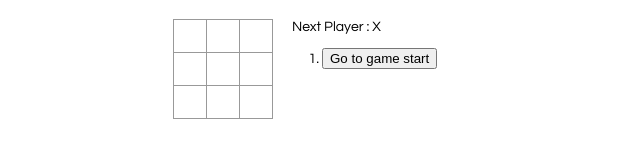
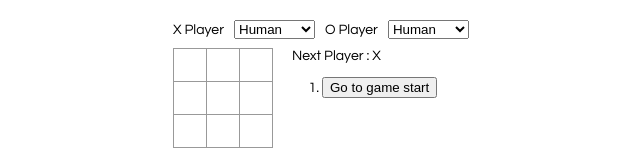
Before and after one commit to sirfi/react-tic-tac-toe, a React app: page / in a window 1280 px wide. Shown: the whole page, without its empty margins (267-907 px from the left). Built offline with nearby package versions, Linux system fonts and the light colour scheme.

Commit message:
computer random playing

```diff
--- a/src/components/App.css
+++ b/src/components/App.css
@@ -29,10 +29,11 @@ ol, ul {
     cursor: pointer;
 }
 
-.square.x{
+.square.x {
     color: #1ca8fc;
 }
-.square.o{
+
+.square.o {
     color: #444444;
 }
 
@@ -45,12 +46,21 @@ ol, ul {
 }
 
 .game {
+
+    max-width: 400px;
+    margin: 0 auto;
+}
+
+.game-inner {
     display: flex;
     flex-direction: row;
-  max-width: 400px;
-  margin: 0 auto;
 }
 
 .game-info {
     margin-left: 20px;
 }
+
+.game-options select, .game-options label {
+    margin-bottom: 10px;
+    margin-right: 10px;
+}
--- a/src/components/Game.js
+++ b/src/components/Game.js
@@ -13,8 +13,8 @@ function calculateWinner(squares) {
         [2, 4, 6],
     ];
     for (let i = 0; i < lines.length; i++) {
-        const [a,b,c] = lines[i];
-        if(squares[a] && squares[a] === squares[b] && squares[a] === squares[c])
+        const [a, b, c] = lines[i];
+        if (squares[a] && squares[a] === squares[b] && squares[a] === squares[c])
             return squares[a];
     }
     return null;
@@ -28,42 +28,67 @@ class Game extends Component {
             history: [{
                 squares: Array(9).fill(null),
             }],
-            stepNumber:0,
-            xIsNext: true
+            stepNumber: 0,
+            nextPlayer: 'X',
+            playerTypes: {
+                X: 'human',
+                O: 'human'
+            }
         };
     }
 
-    handleClick(i){
-        const history  = this.state.history.slice(0, this.state.stepNumber + 1);
-        const current = history[history.length-1];
+    handleSquareClick(i) {
+        const history = this.state.history.slice(0, this.state.stepNumber + 1);
+        const current = history[history.length - 1];
         const squares = current.squares.slice();
-        if(calculateWinner(squares) || squares[i])
+        if (calculateWinner(squares) || squares[i])
             return;
-        squares[i]=this.state.xIsNext ? 'X' : 'O';
+        squares[i] = this.state.nextPlayer;
         this.setState({
-            history:history.concat([{
+            history: history.concat([{
                 squares
             }]),
             stepNumber: history.length,
-            xIsNext : !this.state.xIsNext
-        });
+            nextPlayer: this.state.nextPlayer === 'X' ? 'O' : 'X'
+        }, () => this.computerPlay());
     }
 
-    jumpTo(step){
+    computerPlay() {
+        const history = this.state.history.slice(0, this.state.stepNumber + 1);
+        const current = history[history.length - 1];
+        const squares = current.squares;
+        if (this.state.playerTypes[this.state.nextPlayer] === 'computer' && squares.filter(s=>s===null).length>0) {
+            let i;
+            do {
+                i = Math.round(Math.random() * 8);
+            } while (squares[i] !== null);
+            this.handleSquareClick(i);
+        }
+    }
+
+    handleTypeChange(player, type) {
+        const playerTypes = this.state.playerTypes;
+        playerTypes[player] = type;
         this.setState({
-            stepNumber:step,
-            xIsNext:(step % 2) ===0
-        });
+            playerTypes
+        }, () => this.computerPlay());
+    }
+
+    jumpTo(step) {
+        this.setState({
+            stepNumber: step,
+            nextPlayer: (step % 2) === 1 ? 'O' : 'X'
+        }, () => this.computerPlay());
     }
 
     render() {
-        const history  = this.state.history;
+        const history = this.state.history;
         const current = history[this.state.stepNumber];
         const winner = calculateWinner(current.squares);
 
-        const moves = history.map((step, move)=>{
+        const moves = history.map((step, move) => {
             const desc = move ?
-                ('Go to move #' + move):
+                ('Go to move #' + move) :
                 'Go to game start';
             return (
                 <li key={move}>
@@ -73,18 +98,34 @@ class Game extends Component {
         });
 
         let status;
-        if(winner)
+        if (winner)
             status = 'Winner : ' + winner;
         else
-            status = 'Next Player : ' + (this.state.xIsNext ? 'X' : 'O');
+            status = 'Next Player : ' + this.state.nextPlayer;
         return (
             <div className="game">
-                <div className="game-board">
-                    <Board squares={current.squares} onClick={(i)=> this.handleClick(i)} />
+                <div className="game-options">
+                    <label htmlFor="XPlayerType">X Player</label>
+                    <select name="XPlayerType" value={this.state.playerTypes.X}
+                            onChange={e => this.handleTypeChange("X", e.target.value)}>
+                        <option value="human">Human</option>
+                        <option value="computer">Computer</option>
+                    </select>
+                    <label htmlFor="OPlayerType">O Player</label>
+                    <select name="OPlayerType" value={this.state.playerTypes.O}
+                            onChange={e => this.handleTypeChange("O", e.target.value)}>
+                        <option value="human">Human</option>
+                        <option value="computer">Computer</option>
+                    </select>
                 </div>
-                <div className="game-info">
-                    <div>{status}</div>
-                    <ol>{moves}</ol>
+                <div className="game-inner">
+                    <div className="game-board">
+                        <Board squares={current.squares} onClick={(i) => this.handleSquareClick(i)}/>
+                    </div>
+                    <div className="game-info">
+                        <div>{status}</div>
+                        <ol>{moves}</ol>
+                    </div>
                 </div>
             </div>
         );
```
Lines whose indentation alone changed are shown as unchanged.
